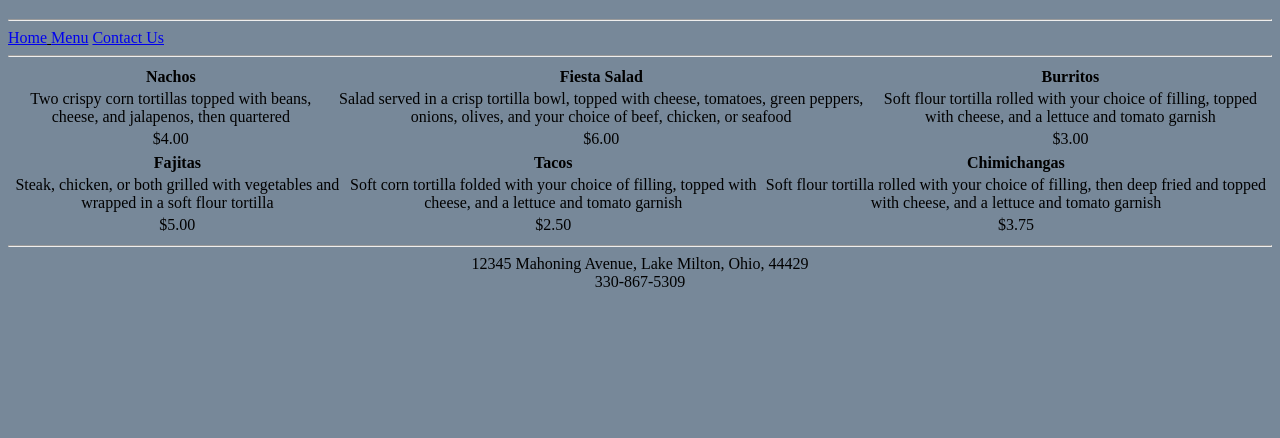
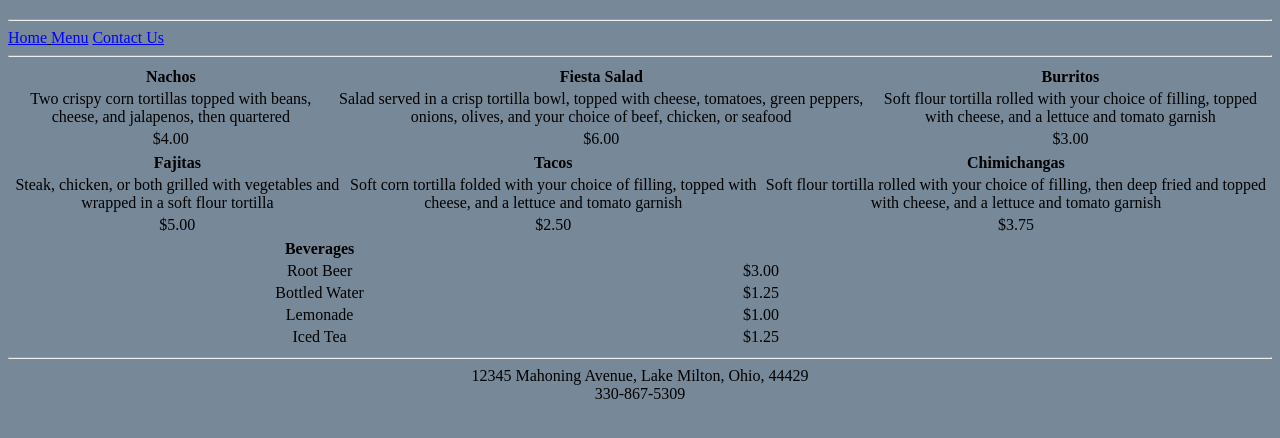
Before and after one commit to Miller-B/restaurantlab, a plain HTML site: page menu.html in a window 1280 px wide. Shown: the part 62-500 px from the top of the page. Drawn offline with Linux system fonts and the light colour scheme; a web font is replaced by a local one.

Commit message:
Drink menu table added

```diff
--- a/menu.html
+++ b/menu.html
@@ -57,6 +57,29 @@
         <td>$3.75</td>
     </tr>
     </table>
+    <table width="70%">
+        <tr>
+            <th>Beverages</th>
+        </tr>
+        <tr>
+            <td>Root Beer</td>
+            <td>$3.00</td>
+        </tr>
+        <tr>
+            <td>Bottled Water</td>
+            <td>$1.25</td>
+        </tr>
+        <tr>
+            <td>Lemonade</td>
+            <td>$1.00</td>
+        </tr>
+        <tr>
+            <td>Iced Tea</td>
+            <td>$1.25</td>
+        </tr>
+
+
+    </table>
             <footer>
                 <hr/>
                 12345 Mahoning Avenue, Lake Milton, Ohio, 44429<br/>
--- a/restaurantstyles.css
+++ b/restaurantstyles.css
@@ -8,12 +8,16 @@ h1 {
 a {
     text-decoration: underline;
 }
+a:link {
+    text-decoration: underline;
+    color: blue
+}
 a:visited {
-    text-decoration: underline;
+    text-decoration: none;
     color: purple;
 }
 a:hover {
-    text-decoration: underline
+    text-decoration: underline;
     font-weight: bold;
 }
 a:active {
```
Also changed, not shown: images/pepper.jpg (added).
